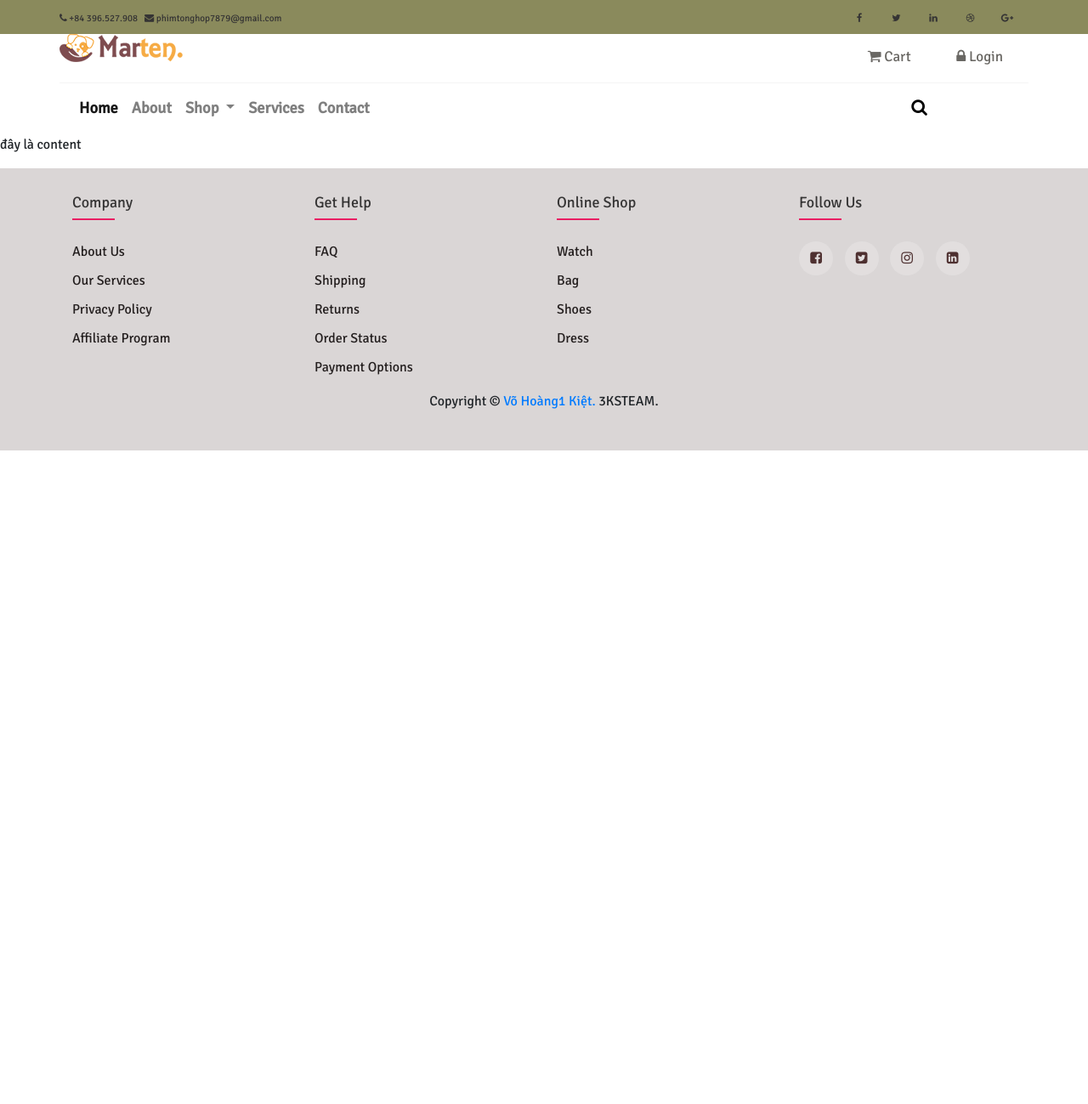
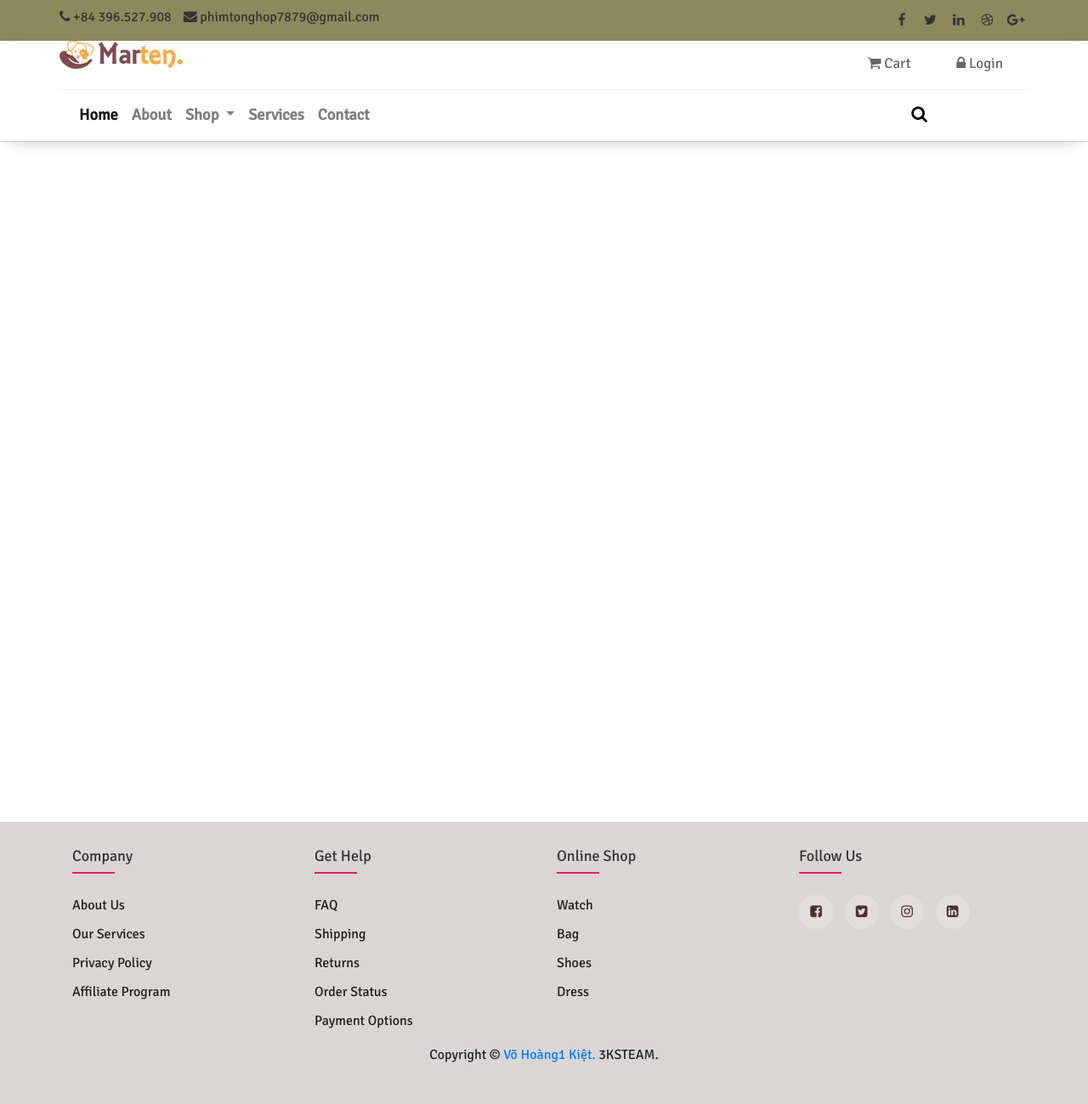
Before and after one commit to thekids1002/3KS_SHOP, a PHP site: page / in a window 1280 px wide. Shown: the whole page at 85% size. Before the commit the page ends 530 px from the top, so only its background shows below. Run offline with PHP 8.4, Linux system fonts and the light colour scheme.

Commit message:
Fix toàn bộ lỗi header, sửa bug giao diện, thêm chức năng search

```diff
--- a/css/kiet.css
+++ b/css/kiet.css
@@ -1,54 +1,105 @@
-a{
+a {
   text-decoration: none !important;
 }
-.topbar>.container>{
+
+.topbar>.container> {
   display: inline;
 }
 
-.top-bar
-{
+.top-bar {
   background: none repeat scroll 0 0 #8a8a5c;
+  padding: .5rem 0;
+  height: auto;
+}
 
-   padding : .5rem 0;
-  height: auto;
-
-}
-.top-bar a{
-
+.top-bar a {
   font-size: .7rem;
   color: rgb(53, 52, 52);
   text-decoration: none;
 }
-.navbar-brand img{
+
+.navbar-brand img {
   height: 3rem;
 }
-.navbar{
+
+.navbar {
   font-size: 1.15rem;
   font-weight: 600;
   /* etter-spacing: .1rem; */
   /*  z-index: -1; */
   /* box-shadow: 0 .5rem .5rem rgba(0,0,0,.1);} */
 }
-.social-icons{
+
+.nav-pills {
+  display: flex;
+}
+
+.nav-pills li {
+  margin-right: 6px;
+}
+
+.nav-pills li a {
+  display: block;
+  height: 100%;
+  font-size: 1rem;
+  transition: all 0.9s ease 0s;
+  -moz-transition: all 0.9s ease 0s;
+  -webkit-transition: all 0.9s ease 0s;
+  -o-transition: all 0.9s ease 0s;
+}
+
+.nav-pills li a:hover {
+  color: #fff;
+  transition: all 0.9s ease 0s;
+  -moz-transition: all 0.9s ease 0s;
+  -webkit-transition: all 0.9s ease 0s;
+  -o-transition: all 0.9s ease 0s;
+}
+
+.social-icons {
   float: right;
 }
-.social-icons>.nav{
 
+.social-icons>.nav {
   display: inline-block;
 }
-.social-icons ul li{
 
-  margin-right: 10px;
+.social-icons ul {
+  height: 100%;
+}
+
+.social-icons ul li {
   display: inline-block;
-}
-.social-icons li{
   text-align: center;
   width: 30px;
   height: 100%;
+  transition: all 0.9s ease 0s;
+  -moz-transition: all 0.9s ease 0s;
+  -webkit-transition: all 0.9s ease 0s;
+  -o-transition: all 0.9s ease 0s;
+}
 
+.social-icons li a {
+  display: block;
+  height: 100%;
+  padding: 4px;
+  font-size: 1rem;
+  transition: all 0.9s ease 0s;
+  -moz-transition: all 0.9s ease 0s;
+  -webkit-transition: all 0.9s ease 0s;
+  -o-transition: all 0.9s ease 0s;
 }
-.social-icons li:hover {
-  background-color: rgb(163, 197, 228);
+
+.social-icons ul li a:hover {
+  color: #fff;
+  transition: all 0.9s ease 0s;
+  -moz-transition: all 0.9s ease 0s;
+  -webkit-transition: all 0.9s ease 0s;
+  -o-transition: all 0.9s ease 0s;
+}
+
+.social-icons ul li:hover {
+  background-color: rgb(115, 157, 197);
   color: rgb(199, 59, 59);
   transition: all 0.9s ease 0s;
   -moz-transition: all 0.9s ease 0s;
@@ -56,13 +107,18 @@ a{
   -o-transition: all 0.9s ease 0s;
 }
 
+.nav-bot {
+  background-color: #fff;
+  border-bottom: .5px solid #ccc;
+  box-shadow: 0 4px 19px -11px grey;
+}
 
 /* middle */
+
 .header-middle .container .row {
   border-bottom: 1px solid #f5f5f5;
   margin-left: 0;
   margin-right: 0;
-
 }
 
 .header-middle .container .row .col-sm-4 {
@@ -168,34 +216,38 @@ a{
     color: #fe980f;
     background: #fff;
   }
-  .search{
+  .search {
     float: left;
   }
-
 }
 
+/* footer css */
 
-/* footer css */
-.container{
+.container {
   max-width: 1170px;
-	margin:auto;
+  margin: auto;
 }
-.row-footer{
+
+.row-footer {
   display: flex;
   flex-wrap: wrap;
 }
-ul{
+
+ul {
   list-style: none;
 }
-.footer{
+
+.footer {
   background-color: rgb(218, 214, 214);
   padding: 30px 0;
 }
-.footer-col{
+
+.footer-col {
   width: 25%;
   padding: 0 15px;
 }
-.footer-col h4{
+
+.footer-col h4 {
   font-size: 18px;
   color: #353434;
   text-transform: capitalize;
--- a/templates/content.php
+++ b/templates/content.php
@@ -1 +1,3 @@
-<p>đây là content</p>
+<div class="content" style="height: 100vh;">
+
+</div>
--- a/templates/header.php
+++ b/templates/header.php
@@ -50,6 +50,7 @@
 
   <!-- endtopbar -->
   <!-- middle -->
+  <div class="sticky-top nav-bot">
     <div class="header-middle">
       <!--header-middle-->
       <div class="container">
@@ -118,7 +119,7 @@
               </ul>
               <div class="col-sm-9"></div>
               <form class="search" action="">
-              <button id="search-btn" type="button" data-toggle="modal" data-target="#search_modal" >
+                <button id="search-btn" type="button" data-toggle="modal" data-target="#search_modal">
                   <i class="fa fa-search" style="font-size:20px"></i>
                 </button>
               </form>
@@ -126,10 +127,9 @@
           </div>
 
         </div>
+    </div>
+  </div>
 
-
-
-  </div>
   </nav>
   </div>
   <!-- end-bottom header -->
```
Also changed, not shown: other parts of css/kiet.css (+77 -77 lines). Lines whose indentation alone changed are shown as unchanged.
